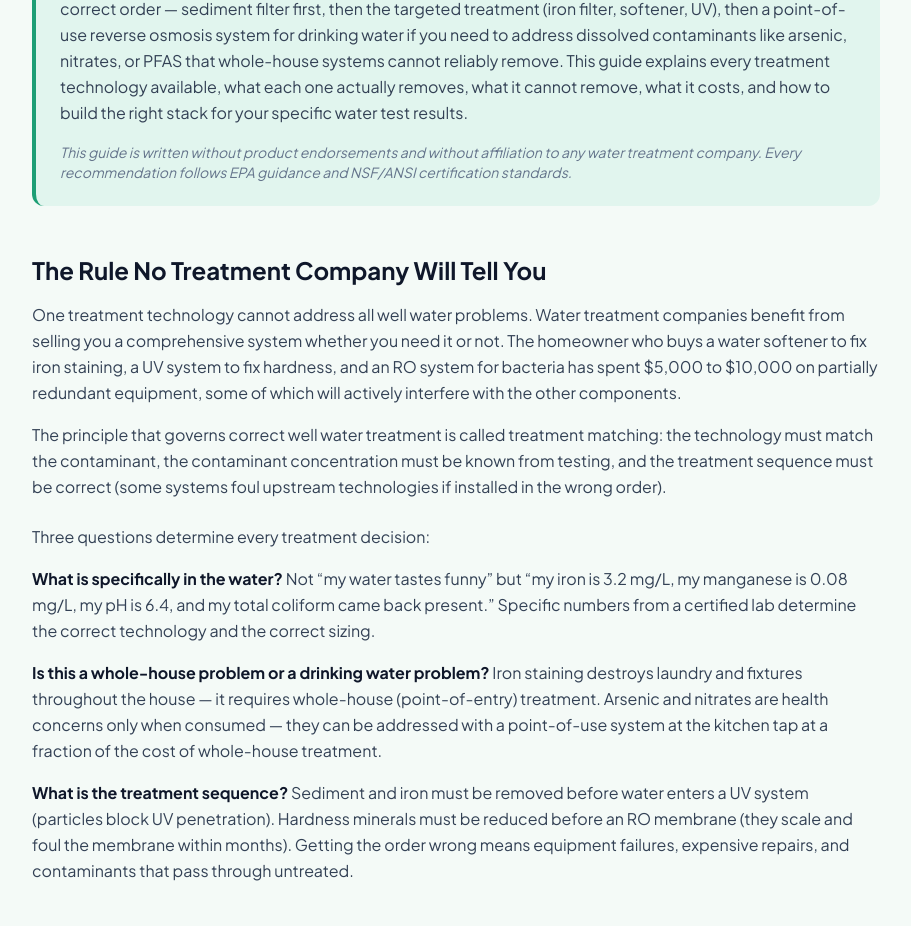
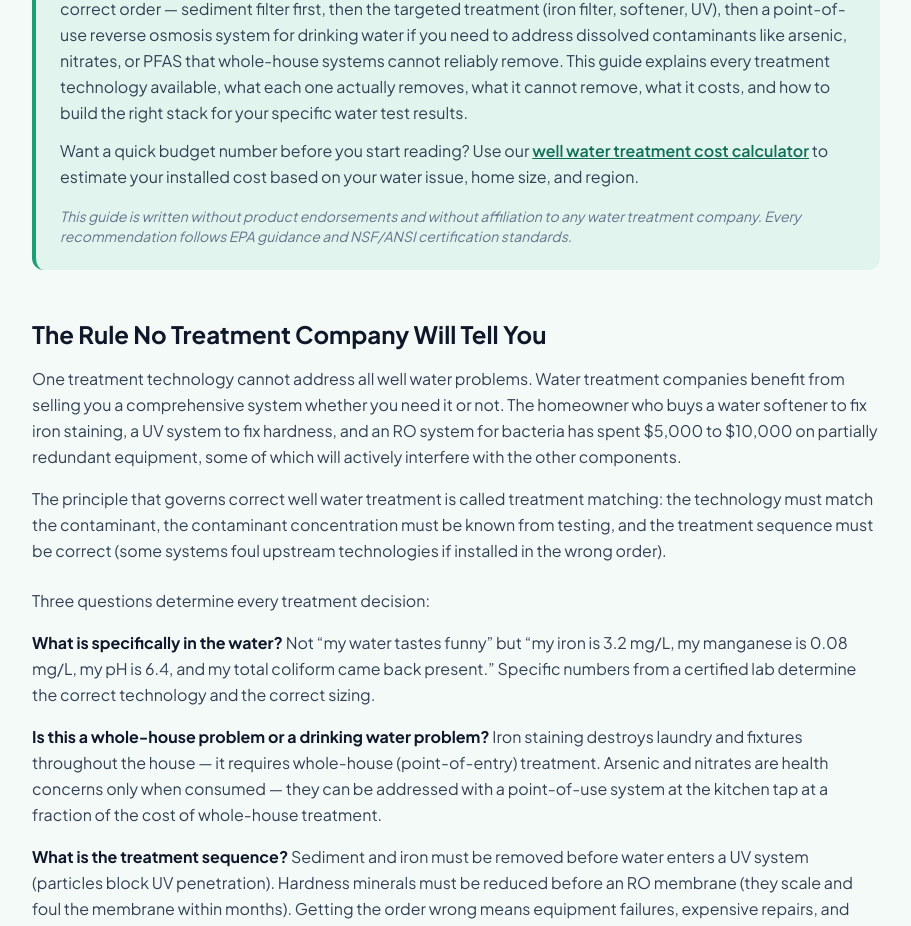
Before and after one commit to thebasementguide2026/thewell.guide-, a Next.js app: page /guides/well-water-treatment-options in a window 1280 px wide. Shown: the part 897-1823 px from the top of the page, without its empty margins (184-1095 px from the left). Built offline with nearby package versions, Linux system fonts and the light colour scheme.

Commit message:
feat: add internal link from treatment options guide to new calculator

```diff
--- a/app/guides/well-water-treatment-options/page.tsx
+++ b/app/guides/well-water-treatment-options/page.tsx
@@ -131,6 +131,9 @@ export default function WellWaterTreatmentOptions() {
           <p className='font-bold text-slate-900 mb-2'>Quick answer:</p>
           <p className='text-slate-700 leading-relaxed'>
             Test first, treat second. No treatment system addresses every contaminant, and many systems that fix one problem make another worse. The correct sequence for any well owner is: identify what is actually in your water through certified lab testing, then match the treatment technology to the specific contaminant. For most residential well systems with multiple issues, the answer is a combination of technologies in the correct order &mdash; sediment filter first, then the targeted treatment (iron filter, softener, UV), then a point-of-use reverse osmosis system for drinking water if you need to address dissolved contaminants like arsenic, nitrates, or PFAS that whole-house systems cannot reliably remove. This guide explains every treatment technology available, what each one actually removes, what it cannot remove, what it costs, and how to build the right stack for your specific water test results.
+          </p>
+          <p className='text-slate-700 leading-relaxed mt-3'>
+            Want a quick budget number before you start reading? Use our <Link href='/cost-guides/well-water-treatment-cost-calculator' className='underline font-semibold' style={{ color: '#0F6E56' }}>well water treatment cost calculator</Link> to estimate your installed cost based on your water issue, home size, and region.
           </p>
           <p className='text-slate-500 text-sm italic mt-4'>This guide is written without product endorsements and without affiliation to any water treatment company. Every recommendation follows EPA guidance and NSF/ANSI certification standards.</p>
         </div>
```
